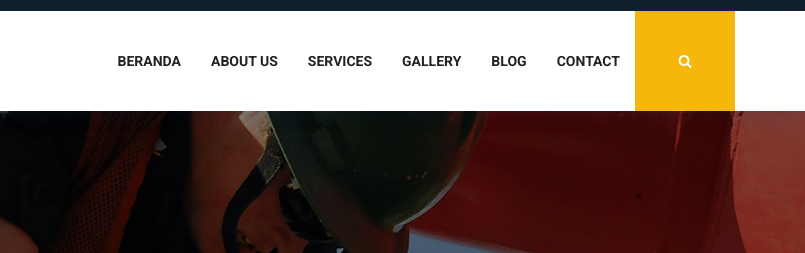
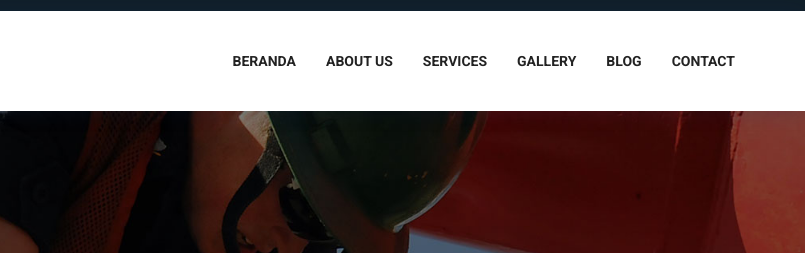
Before and after one commit to rushjr13/rushjr13.github.io, a plain HTML site: page index.html in a window 1280 px wide. Shown: the part 39-292 px from the top of the page, 475-1280 px from the left. Drawn offline with nearby package versions, Linux system fonts and the light colour scheme.

Commit message:
menghapus pencarian

```diff
--- a/index.html
+++ b/index.html
@@ -93,7 +93,6 @@
                             </ul>
                         </li>
                         <li><a href="contact.html">Contact</a></li>
-                        <li><a href="#" class="nav_searchFrom"><i class="fa fa-search"></i></a></li>
                     </ul>
                 </div><!-- /.navbar-collapse -->
             </div>
```
